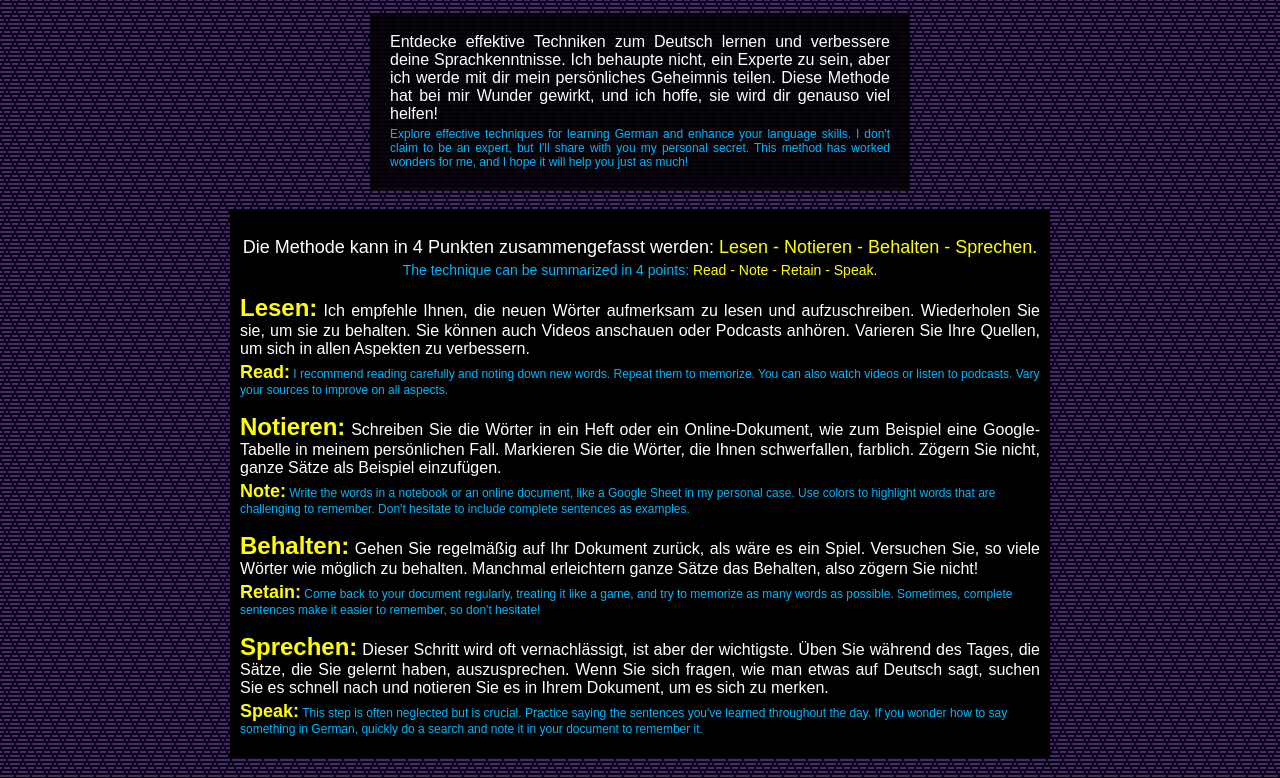
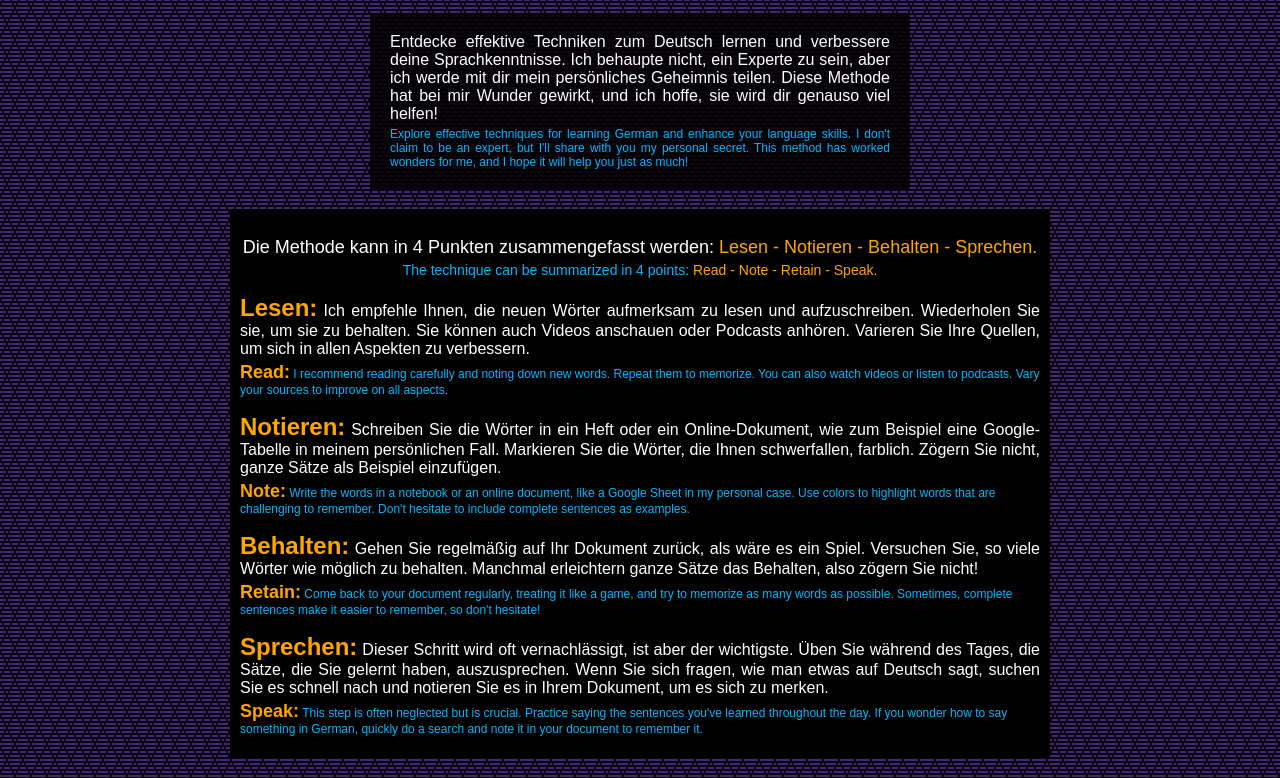
Before and after one commit to DeutscheKrieger/Home, a plain HTML site: page tips.html in a window 1280 px wide. Shown: the part 101-879 px from the top of the page. Drawn offline with Linux system fonts and the light colour scheme.

Commit message:
Add files via upload

```diff
--- a/tips.html
+++ b/tips.html
@@ -30,24 +30,24 @@
   <div>
     <div class="blocTI">
       <div>
-      <p class="dste dsteGE" id="tidsGE">Die Methode kann in 4 Punkten zusammengefasst werden: <font color="yellow">Lesen - Notieren - Behalten - Sprechen.</font></p>
-      <p class="dste dsteEN tidsEN" id="tidsEN">The technique can be summarized in 4 points: <font color="yellow">Read - Note - Retain - Speak.</font></p>
+      <p class="dste dsteGE" id="tidsGE">Die Methode kann in 4 Punkten zusammengefasst werden: <font color="orange">Lesen - Notieren - Behalten - Sprechen.</font></p>
+      <p class="dste dsteEN tidsEN" id="tidsEN">The technique can be summarized in 4 points: <font color="orange">Read - Note - Retain - Speak.</font></p>
       </div>
       <div class="tids">
-        <p class="txtti txttiGE"><font size="+2" color="yellow"><b>Lesen:</b></font> Ich empfehle Ihnen, die neuen Wörter aufmerksam zu lesen und aufzuschreiben. Wiederholen Sie sie, um sie zu behalten. Sie können auch Videos anschauen oder Podcasts anhören. Varieren Sie Ihre Quellen, um sich in allen Aspekten zu verbessern.</p>
-        <p class="txttiEN"><font size="+1" color="yellow"><b>Read:</b></font> I recommend reading carefully and noting down new words. Repeat them to memorize. You can also watch videos or listen to podcasts. Vary your sources to improve on all aspects.</p>
+        <p class="txtti txttiGE"><font size="+2" color="orange"><b>Lesen:</b></font> Ich empfehle Ihnen, die neuen Wörter aufmerksam zu lesen und aufzuschreiben. Wiederholen Sie sie, um sie zu behalten. Sie können auch Videos anschauen oder Podcasts anhören. Varieren Sie Ihre Quellen, um sich in allen Aspekten zu verbessern.</p>
+        <p class="txttiEN"><font size="+1" color="orange"><b>Read:</b></font> I recommend reading carefully and noting down new words. Repeat them to memorize. You can also watch videos or listen to podcasts. Vary your sources to improve on all aspects.</p>
       </div>
       <div class="tids">
-        <p class="txtti txttiGE"><font size="+2" color="yellow"><b>Notieren:</b></font> Schreiben Sie die Wörter in ein Heft oder ein Online-Dokument, wie zum Beispiel eine Google-Tabelle in meinem persönlichen Fall. Markieren Sie die Wörter, die Ihnen schwerfallen, farblich. Zögern Sie nicht, ganze Sätze als Beispiel einzufügen.</p>
-        <p class="txttiEN"><font size="+1" color="yellow"><b>Note:</b></font> Write the words in a notebook or an online document, like a Google Sheet in my personal case. Use colors to highlight words that are challenging to remember. Don't hesitate to include complete sentences as examples.</p>
+        <p class="txtti txttiGE"><font size="+2" color="orange"><b>Notieren:</b></font> Schreiben Sie die Wörter in ein Heft oder ein Online-Dokument, wie zum Beispiel eine Google-Tabelle in meinem persönlichen Fall. Markieren Sie die Wörter, die Ihnen schwerfallen, farblich. Zögern Sie nicht, ganze Sätze als Beispiel einzufügen.</p>
+        <p class="txttiEN"><font size="+1" color="orange"><b>Note:</b></font> Write the words in a notebook or an online document, like a Google Sheet in my personal case. Use colors to highlight words that are challenging to remember. Don't hesitate to include complete sentences as examples.</p>
       </div>
       <div class="tids">
-        <p class="txtti txttiGE"><font size="+2" color="yellow"><b>Behalten:</b></font> Gehen Sie regelmäßig auf Ihr Dokument zurück, als wäre es ein Spiel. Versuchen Sie, so viele Wörter wie möglich zu behalten. Manchmal erleichtern ganze Sätze das Behalten, also zögern Sie nicht!</p>
-        <p class="txttiEN"><font size="+1" color="yellow"><b>Retain:</b></font> Come back to your document regularly, treating it like a game, and try to memorize as many words as possible. Sometimes, complete sentences make it easier to remember, so don't hesitate!</p>
+        <p class="txtti txttiGE"><font size="+2" color="orange"><b>Behalten:</b></font> Gehen Sie regelmäßig auf Ihr Dokument zurück, als wäre es ein Spiel. Versuchen Sie, so viele Wörter wie möglich zu behalten. Manchmal erleichtern ganze Sätze das Behalten, also zögern Sie nicht!</p>
+        <p class="txttiEN"><font size="+1" color="orange"><b>Retain:</b></font> Come back to your document regularly, treating it like a game, and try to memorize as many words as possible. Sometimes, complete sentences make it easier to remember, so don't hesitate!</p>
       </div>
       <div class="tids">
-        <p class="txtti txttiGE"><font size="+2" color="yellow"><b>Sprechen:</b></font> Dieser Schritt wird oft vernachlässigt, ist aber der wichtigste. Üben Sie während des Tages, die Sätze, die Sie gelernt haben, auszusprechen. Wenn Sie sich fragen, wie man etwas auf Deutsch sagt, suchen Sie es schnell nach und notieren Sie es in Ihrem Dokument, um es sich zu merken.</p>
-        <p class="txttiEN"><font size="+1" color="yellow"><b>Speak:</b></font> This step is often neglected but is crucial. Practice saying the sentences you've learned throughout the day. If you wonder how to say something in German, quickly do a search and note it in your document to remember it.</p>
+        <p class="txtti txttiGE"><font size="+2" color="orange"><b>Sprechen:</b></font> Dieser Schritt wird oft vernachlässigt, ist aber der wichtigste. Üben Sie während des Tages, die Sätze, die Sie gelernt haben, auszusprechen. Wenn Sie sich fragen, wie man etwas auf Deutsch sagt, suchen Sie es schnell nach und notieren Sie es in Ihrem Dokument, um es sich zu merken.</p>
+        <p class="txttiEN"><font size="+1" color="orange"><b>Speak:</b></font> This step is often neglected but is crucial. Practice saying the sentences you've learned throughout the day. If you wonder how to say something in German, quickly do a search and note it in your document to remember it.</p>
       </div>
     </div>
   </div>
```
